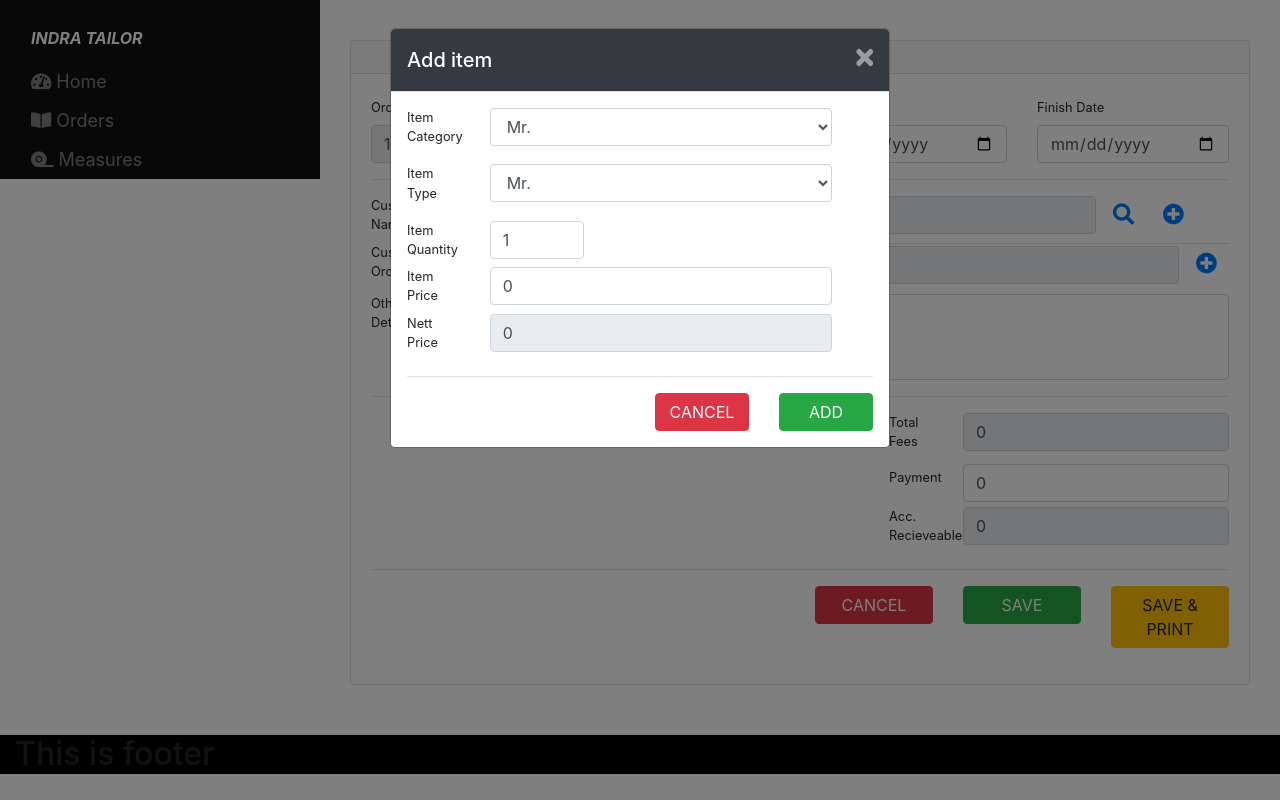
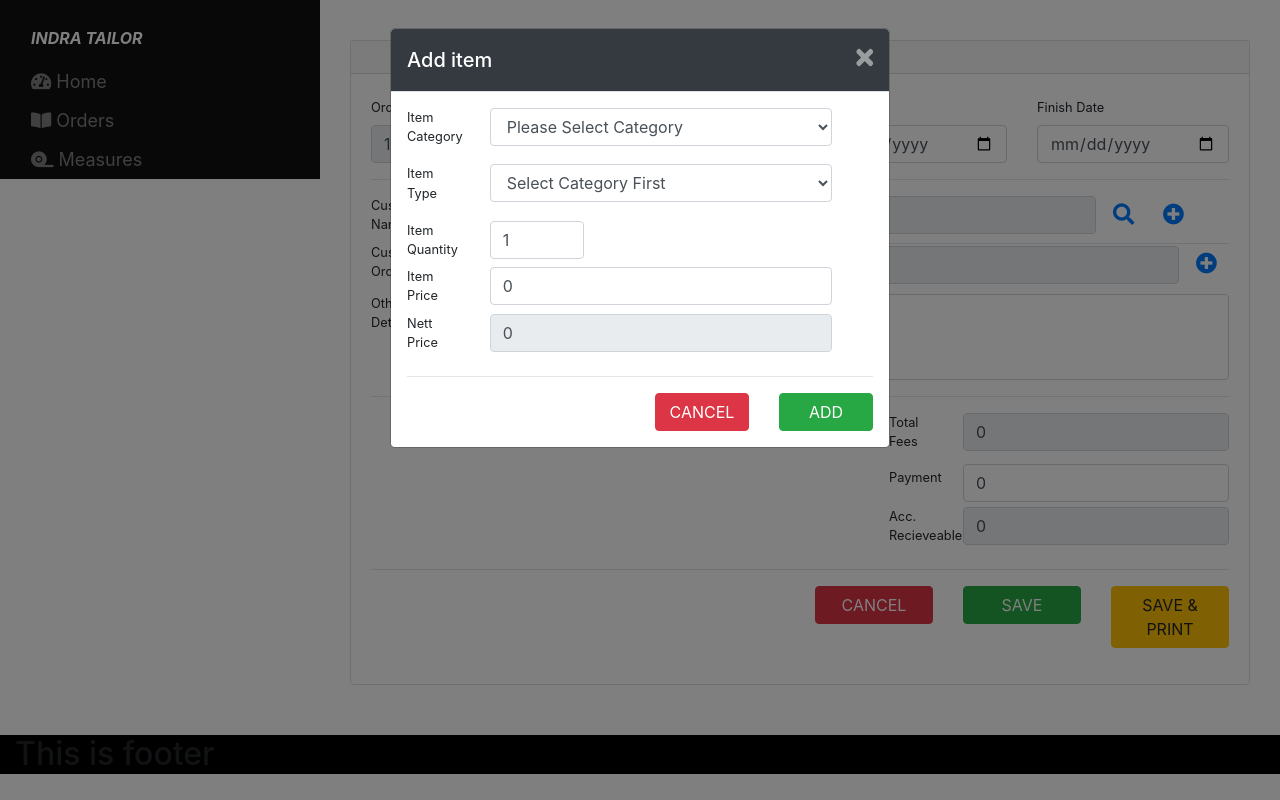
Before and after one commit to billsjr87/indratailor, a CodeIgniter app: page /projects/order/ordr_addn in a window 1280 px wide, after a click that opens the changed part. Run offline with CodeIgniter, Linux system fonts and the light colour scheme; data that the repository does not hold is empty; some libraries are stand-ins or nearby versions.

Commit message:
Commit #1 add item category in db

```diff
--- a/application/models/item_model.php
+++ b/application/models/item_model.php
@@ -7,11 +7,12 @@ class Item_model extends CI_Model {
   }
 
   public function read_item_category (){
-    $this->db->select('tb_item_cate.item_cate_indx','tb_item.*','tb_cate.*');
+    $this->db->select('tb_item_cate.item_cate_indx, tb_items.*, tb_cate.*');
     $this->db->from('tb_item_cate');
-    $this->db->join('tb_item','tb_item_cate.item_indx = tb_item.item_indx','inner');
+    $this->db->join('tb_items','tb_item_cate.item_indx = tb_items.item_indx','inner');
     $this->db->join('tb_cate','tb_item_cate.cate_indx = tb_cate.cate_indx','inner');
     $query = $this->db->get();
+    // echo $this->db->last_query();
     $result = array();
     foreach ($query->result() as $row) {
       $item = array(
--- a/application/views/users/modals/modals.php
+++ b/application/views/users/modals/modals.php
@@ -93,10 +93,8 @@
               <label for="item_ctgy" style="font-size:0.8em;">Item Category</label>
             </div>
             <div class="col-9">
-              <select class="form-control" name="item_ctgy" required>
-                <?php // TODO: add option from item category ?>
-                <option value="1">Mr.</option>
-                <option value="2">Ms.</option>
+              <select class="form-control" name="item_ctgy" id="item_ctgy" required>
+                <option value="" disabled selected>Please Select Category</option>
               </select>
             </div>
           </div>
@@ -106,10 +104,8 @@
               <label for="item_type" style="font-size:0.8em;">Item Type</label>
             </div>
             <div class="col-9">
-              <select class="form-control" name="item_type" required>
-                <?php // TODO: add option from item category ?>
-                <option value="1">Mr.</option>
-                <option value="2">Ms.</option>
+              <select class="form-control" name="item_type" id="item_type" required>
+                <option value="" disabled selected>Select Category First</option>
               </select>
             </div>
           </div>
@@ -119,7 +115,7 @@
               <label for="item_qtty" style="font-size:0.8em;">Item Quantity</label>
             </div>
             <div class="col-3">
-              <input class="form-control" type="number" name="item_qtty" value="1" required />
+              <input class="form-control" type="number" name="item_qtty" id="item_qtty" value="1" required />
             </div>
           </div>
 
@@ -128,7 +124,7 @@
               <label for="item_pric" style="font-size:0.8em;">Item Price</label>
             </div>
             <div class="col-9">
-              <input class="form-control" type="number" name="item_pric" value="0" required />
+              <input class="form-control" type="number" name="item_pric" id="item_pric" value="0" required />
             </div>
           </div>
 
@@ -164,6 +160,25 @@
 
 <script>
   $(document).ready(function(){
+
+    var categories = <?php echo json_encode($category); ?>;
+    var itemCategory = <?php echo json_encode($item_cate); ?>;
+    var nunmOfItems = 0;
+
+    for (var i = 0; i < categories.length; i++) {
+      $('#item_ctgy').append('<option value="'+categories[i].cate_indx+'">'+categories[i].cate_name+'</option>');
+    }
+
+    $('#item_ctgy').on('change',function(){
+      var selectedCategory = this.value;
+      $('#item_type').empty();
+      $('#item_type').append('<option value="" disabled selected>Please Select Category</option>');
+      for (var i = 0; i < itemCategory.length; i++) {
+        if (itemCategory[i].cate_indx == selectedCategory) {
+          $('#item_type').append('<option value="'+itemCategory[i].item_cate_indx+'">'+itemCategory[i].item_name+'</option>');
+        }
+      }
+    });
 
     function chck_cust () {
       var form_addn_cust = $("#form_addn_cust");
@@ -236,6 +251,10 @@
     });
 
     function item_save(){
+      nunmOfItems++;
+      var price = $('#item_pric').val();
+      var quantity = $('#item_qtty').val();
+      var type = $('#item_type').val();
       // index,type,qty,price
     }
 
```
Also changed, not shown: 2 other files.
